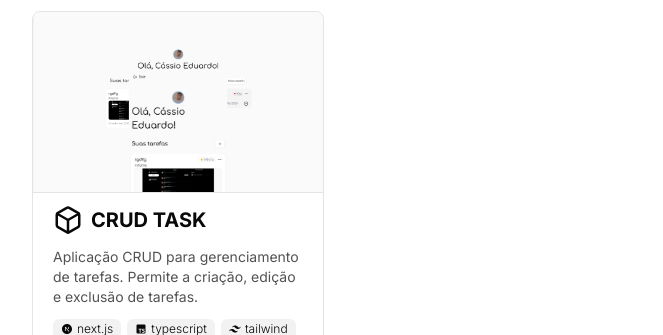
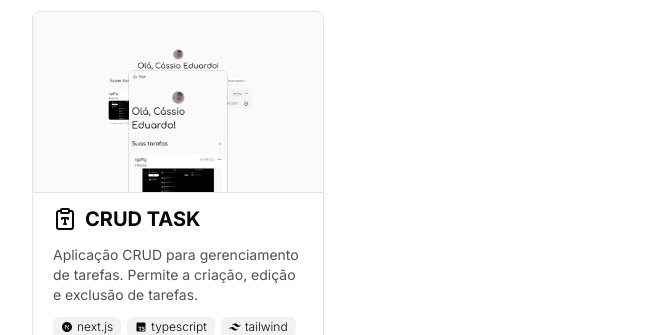
Before and after one commit to Cassiollopes/portfolio, a Next.js app: page / in a window 1280 px wide. Shown: the part 1511-1846 px from the top of the page, without its empty margins (308-971 px from the left). Built offline with nearby package versions, Linux system fonts and the light colour scheme.

Commit message:
modified:   src/app/page.tsx 	modified:   src/components/project-card.tsx

```diff
--- a/src/app/page.tsx
+++ b/src/app/page.tsx
@@ -1,5 +1,6 @@
 import Hero from "@/components/hero";
 import ProjectCard from "@/components/project-card";
+import { ClipboardType } from "lucide-react";
 import Image from "next/image";
 import Link from "next/link";
 import { BiLogoPostgresql, BiLogoTypescript } from "react-icons/bi";
@@ -103,12 +104,7 @@ export default function Home() {
             <div className="rounded w-full h-[1.5px] bg-gradient-to-r from-sky-100/0 via-sky-300 to-sky-100/0" />
           </div>
           <div
-            className="flex md:grid md:grid-cols-2 gap-4 max-md:overflow-x-scroll max-md:px-5 w-full scroll-smooth"
-            style={{
-              scrollbarWidth: "none",
-              msOverflowStyle: "none",
-              scrollSnapType: "x mandatory",
-            }}
+            className="grid md:grid-cols-2 gap-4 max-md:overflow-x-scroll max-md:px-5 w-full scroll-smooth"
           >
             <ProjectCard
               link="https://e-commerce-rho-eosin.vercel.app/"
@@ -154,7 +150,7 @@ export default function Home() {
               title="CRUD Task"
               description="Aplicação CRUD para gerenciamento de tarefas. Permite a criação, edição e exclusão de tarefas."
               images={["/mobile-crud.png", "/desktop-crud.png"]}
-              icon={<LuBox />}
+              icon={<ClipboardType />}
               technologies={[
                 { label: "Next.js", icon: <RiNextjsFill /> },
                 { label: "TypeScript", icon: <BiLogoTypescript /> },
--- a/src/components/project-card.tsx
+++ b/src/components/project-card.tsx
@@ -54,7 +54,9 @@ export default function ProjectCard({
           alt="Portfolio"
           width={100}
           height={215}
-          className={`border border-white/10 rounded-md mt-[20%] absolute ${contrast ? "border-black/10" : ""}`}
+          className={`border ${
+            !contrast ? "border-white/10" : ""
+          } rounded-md mt-[20%] absolute ${contrast ? "border-black/10" : ""}`}
           loading="eager"
           quality={100}
         />
@@ -73,9 +75,7 @@ export default function ProjectCard({
           <div className="text-3xl">{icon}</div>
           <h1 className="text-xl">{title}</h1>
         </div>
-        <p className="text-sm max-md:text-base opacity-70">
-          {description}
-        </p>
+        <p className="text-sm max-md:text-base opacity-70">{description}</p>
         <div className="flex flex-wrap gap-2 pb-1 gap-x-1.5">
           {technologies.map((tech, i) => (
             <div
```
